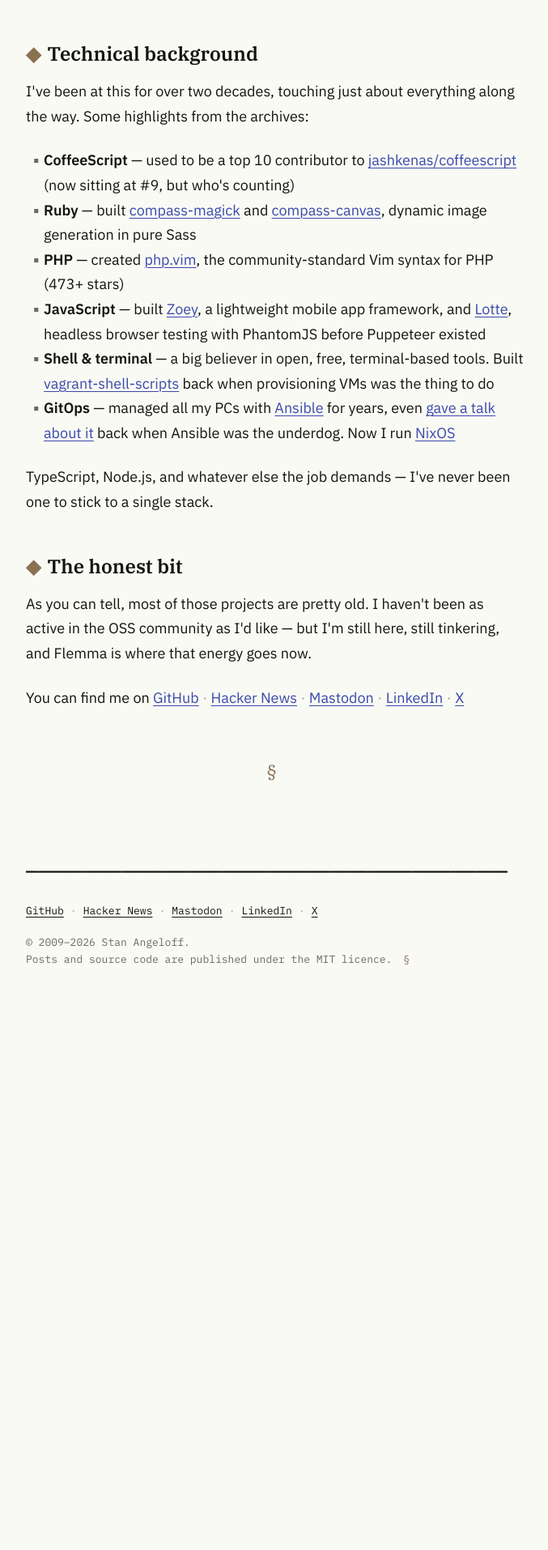
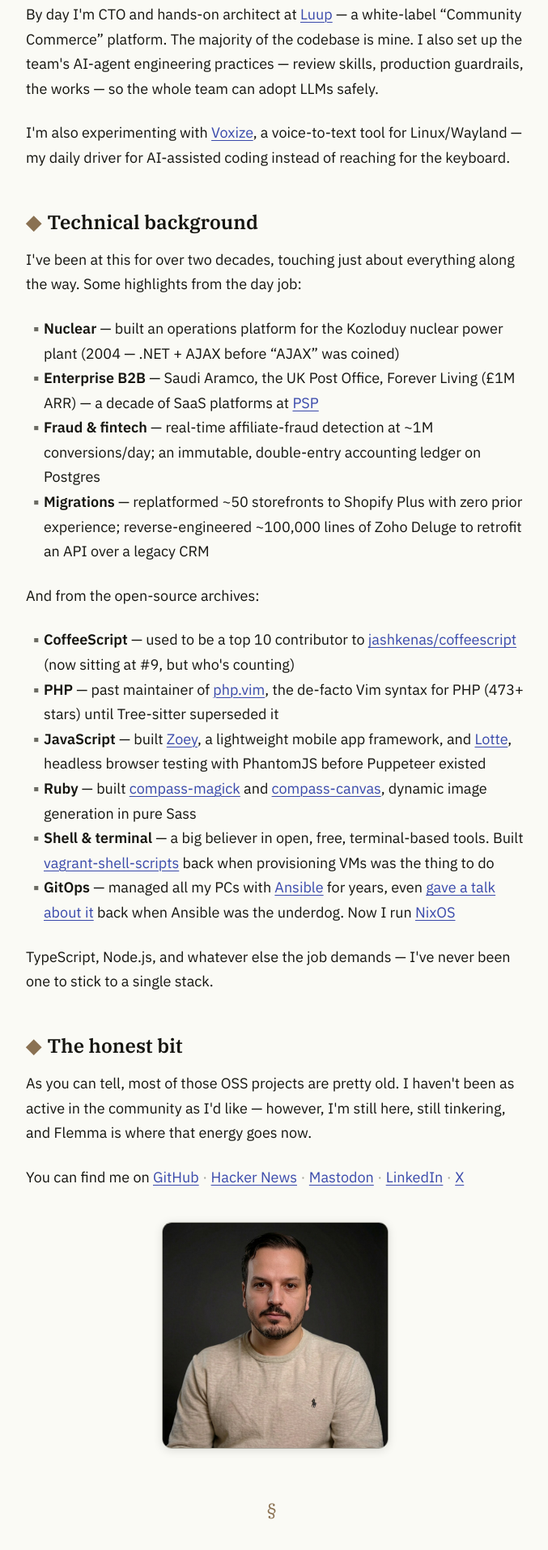
Before and after one commit to StanAngeloff/blog.angeloff.name, an Astro site: page /about in a window 1280 px wide. Shown: the part 860-2774 px from the top of the page at 81% size, without its empty margins (300-977 px from the left). Before the commit the page ends 2104 px from the top, so only its background shows below. Built offline with nearby package versions, Linux system fonts and the light colour scheme; Astro itself is replaced by a stand-in of ours.

Commit message:
Update About page: reposition as senior IC, add photo and career highlights
Reframe intro from CTO/tinkerer to hands-on engineer with IC positioning.
Split technical background into day-job highlights (nuclear, enterprise
B2B, fraud detection, migrations) and open-source archives. Add Luup
paragraph, photo at bottom with rounded corners, custom meta description,
and jobTitle/image in LD+JSON schema. Fix CoffeeScript contributors link.

```diff
--- a/src/layouts/BaseLayout.astro
+++ b/src/layouts/BaseLayout.astro
@@ -73,7 +73,9 @@
         author: {
           "@type": "Person",
           name: "Stan Angeloff",
+          jobTitle: "Staff / Principal Engineer",
           url: `${siteUrl}/about/`,
+          image: `${siteUrl}/assets/images/stan-angeloff.jpg`,
           sameAs: [
             "https://github.com/StanAngeloff",
             "https://mastodon.social/@stanangeloff",
--- a/src/pages/about.astro
+++ b/src/pages/about.astro
@@ -1,8 +1,11 @@
 ---
 import BaseLayout from "../layouts/BaseLayout.astro";
+
+const description =
+  "Stan Angeloff — hands-on engineer with 20+ years building production systems. AI-agent infrastructure, platform & developer experience. Based in Sofia, Bulgaria.";
 ---
 
-<BaseLayout title="About" activeNav="about" ogImage={new URL("/og/default.png", Astro.site).href}>
+<BaseLayout title="About" activeNav="about" description={description} ogImage={new URL("/og/default.png", Astro.site).href}>
   <article>
     <h1 class="about-title">About</h1>
     <div class="about-title-rule">
@@ -12,9 +15,11 @@
 
     <div class="prose">
       <p>
-        I'm Stan Angeloff — CTO by day, tinkerer by heart. Based in Sofia,
-        Bulgaria. I run the tech at <a href="https://www.luup.com/">Luup</a>.
-        This blog is my personal space for thoughts, rants &amp; research.
+        I'm Stan Angeloff &mdash; a hands-on engineer with 20+ years of
+        building production systems. Based in Sofia, Bulgaria. I go deepest
+        as a senior individual contributor &mdash; give me a hard problem
+        and room to work, not a delivery board to manage. This blog is my
+        personal space for thoughts, rants &amp; research.
       </p>
 
       <h2><span class="accent">&#9670;</span>What I'm up to (2025&mdash;)</h2>
@@ -36,6 +41,15 @@
         yourself.
       </p>
       <p>
+        By day I'm CTO and hands-on architect at <a
+          href="https://www.luup.com/">Luup</a
+        > &mdash; a white-label &ldquo;Community Commerce&rdquo; platform.
+        The majority of the codebase is mine. I also set up the team's
+        AI-agent engineering practices &mdash; review skills, production
+        guardrails, the works &mdash; so the whole team can adopt LLMs
+        safely.
+      </p>
+      <p>
         I'm also experimenting with <a
           href="https://github.com/Flemma-Dev/voxize">Voxize</a
         >, a voice-to-text tool for Linux/Wayland &mdash; my daily driver for
@@ -45,15 +59,53 @@
       <h2><span class="accent">&#9670;</span>Technical background</h2>
       <p>
         I've been at this for over two decades, touching just about everything
-        along the way. Some highlights from the archives:
+        along the way. Some highlights from the day job:
+      </p>
+      <ul>
+        <li>
+          <strong>Nuclear</strong> &mdash; built an operations platform for the
+          Kozloduy nuclear power plant (2004 &mdash; .NET + AJAX before
+          &ldquo;AJAX&rdquo; was coined)
+        </li>
+        <li>
+          <strong>Enterprise B2B</strong> &mdash; Saudi Aramco, the UK Post
+          Office, Forever Living (&pound;1M ARR) &mdash; a decade of SaaS
+          platforms at <a href="https://psp-webtech.co.uk">PSP</a>
+        </li>
+        <li>
+          <strong>Fraud &amp; fintech</strong> &mdash; real-time
+          affiliate-fraud detection at ~1M conversions/day; an immutable,
+          double-entry accounting ledger on Postgres
+        </li>
+        <li>
+          <strong>Migrations</strong> &mdash; replatformed ~50 storefronts to
+          Shopify Plus with zero prior experience; reverse-engineered
+          ~100,000 lines of Zoho Deluge to retrofit an API over a legacy CRM
+        </li>
+      </ul>
+      <p>
+        And from the open-source archives:
       </p>
       <ul>
         <li>
           <strong>CoffeeScript</strong> &mdash; used to be a top 10 contributor to
           <a
-            href="https://github.com/jashkenas/coffeescript/graphs/contributors"
+            href="https://github.com/jashkenas/coffeescript/graphs/contributors?all=1"
             >jashkenas/coffeescript</a
           > (now sitting at #9, but who's counting)
+        </li>
+        <li>
+          <strong>PHP</strong> &mdash; past maintainer of <a
+            href="https://github.com/StanAngeloff/php.vim">php.vim</a
+          >, the de-facto Vim syntax for PHP (473+ stars) until Tree-sitter
+          superseded it
+        </li>
+        <li>
+          <strong>JavaScript</strong> &mdash; built <a
+            href="https://github.com/StanAngeloff/zoey">Zoey</a
+          >, a lightweight mobile app framework, and <a
+            href="https://github.com/StanAngeloff/lotte">Lotte</a
+          >, headless browser testing with PhantomJS before Puppeteer existed
         </li>
         <li>
           <strong>Ruby</strong> &mdash; built <a
@@ -62,18 +114,6 @@
           > and <a href="https://github.com/StanAngeloff/compass-canvas"
             >compass-canvas</a
           >, dynamic image generation in pure Sass
-        </li>
-        <li>
-          <strong>PHP</strong> &mdash; created <a
-            href="https://github.com/StanAngeloff/php.vim">php.vim</a
-          >, the community-standard Vim syntax for PHP (473+ stars)
-        </li>
-        <li>
-          <strong>JavaScript</strong> &mdash; built <a
-            href="https://github.com/StanAngeloff/zoey">Zoey</a
-          >, a lightweight mobile app framework, and <a
-            href="https://github.com/StanAngeloff/lotte">Lotte</a
-          >, headless browser testing with PhantomJS before Puppeteer existed
         </li>
         <li>
           <strong>Shell &amp; terminal</strong> &mdash; a big believer in open, free,
@@ -100,8 +140,8 @@
 
       <h2><span class="accent">&#9670;</span>The honest bit</h2>
       <p>
-        As you can tell, most of those projects are pretty old. I haven't been
-        as active in the OSS community as I'd like &mdash; but I'm still here,
+        As you can tell, most of those OSS projects are pretty old. I haven't been
+        as active in the community as I'd like &mdash; however, I'm still here,
         still tinkering, and Flemma is where that energy goes now.
       </p>
 
@@ -119,6 +159,16 @@
           href="https://x.com/StanAngeloff">X</a
         >
       </p>
+
+      <div class="about-photo">
+        <img
+          src="/assets/images/stan-angeloff.jpg"
+          alt="Stan Angeloff"
+          width="280"
+          height="280"
+          loading="lazy"
+        />
+      </div>
     </div>
 
     <div class="end-mark">&sect;</div>
--- a/src/styles/theme.css
+++ b/src/styles/theme.css
@@ -610,6 +610,17 @@
   opacity: 0.55;
 }
 
+.about-photo {
+  margin: 2.5rem 0 0;
+  text-align: center;
+}
+
+.about-photo img {
+  border-radius: 12px;
+  border: 1px solid var(--ink-faint);
+  box-shadow: 0 2px 12px rgba(0, 0, 0, 0.12);
+}
+
 .mobile-break {
   display: none;
 }
```
Also changed, not shown: public/assets/images/stan-angeloff.jpg (added).
